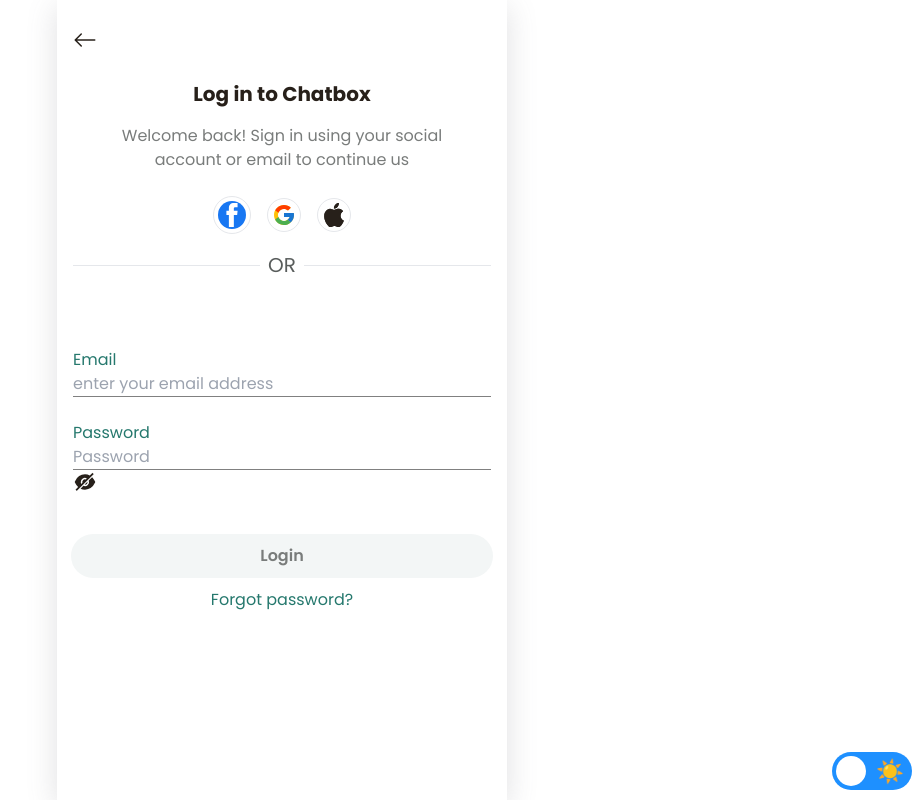
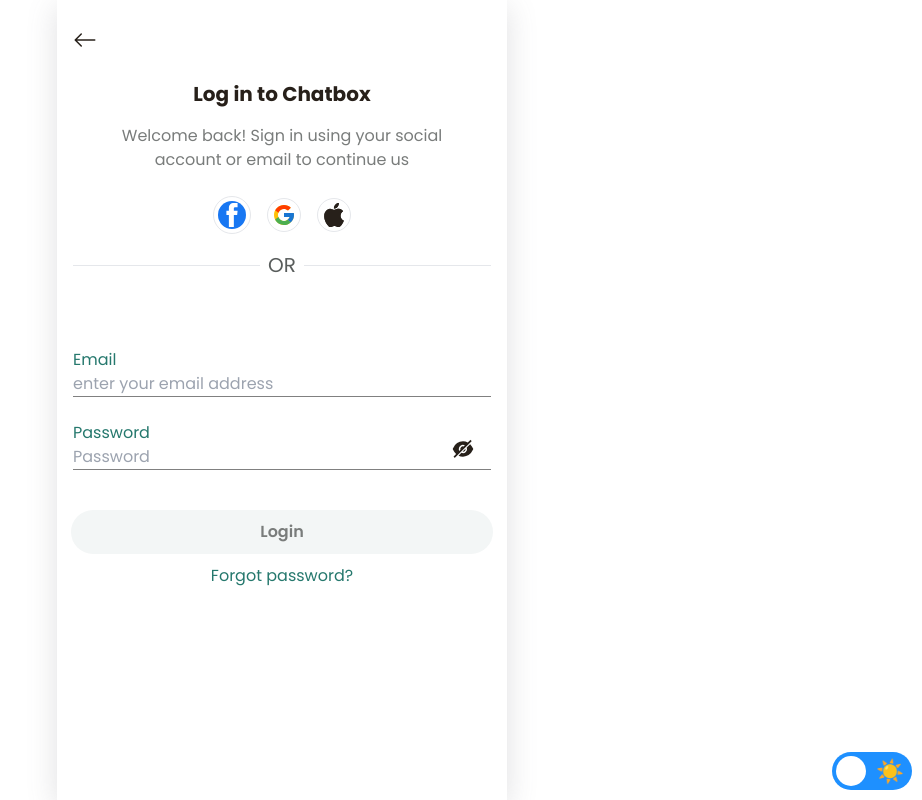
Before and after one commit to preeti28dec/dating-app, a Next.js app: page /login in a window 1280 px wide. Shown: the whole page, without its empty margins (358-1280 px from the left). Built offline with nearby package versions, Linux system fonts and the light colour scheme.

Commit message:
added multiple pages

```diff
--- a/pages/login.tsx
+++ b/pages/login.tsx
@@ -105,7 +105,7 @@
           />
           {error && <h2 style={{ color: "red" }}>{error}</h2>}
         </div>
-        <div className='mt-6'>
+        <div className='mt-6 relative'>
           <label>Password</label>
           <input
             className='input'
@@ -150,6 +150,11 @@
   label {
     color: var(--color-text-secondary);
   }
+  .eyeIcon{
+    position: absolute;
+    right: 16px;
+    top: 1rem;
+  }
   .forget {
     color: var(--color-text-secondary);
     text-align: center;
--- a/pages/sign-up.tsx
+++ b/pages/sign-up.tsx
@@ -117,7 +117,7 @@
           />
           {error && <h2 style={{ color: "red" }}>{error}</h2>}
         </div>
-        <div className='mt-6'>
+        <div className='mt-6 relative'>
           <label>Password</label>
           <input
             className='input'
@@ -178,6 +178,11 @@
   label {
     color: var(--color-text-secondary);
   }
+  .eyeIcon {
+    position: absolute;
+    right: 16px;
+    top: 1rem;
+  }
   .forget {
     color: var(--color-text-secondary);
     text-align: center;
```
Also changed, not shown: 1 other file (tests, documents, lock files or other folders).
